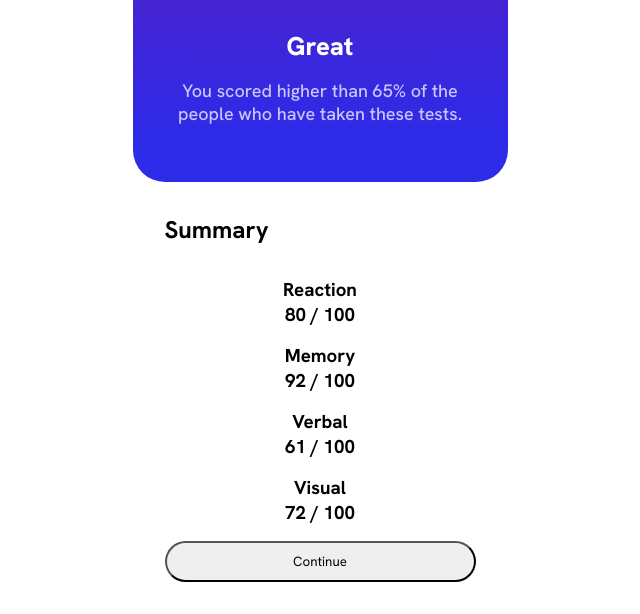
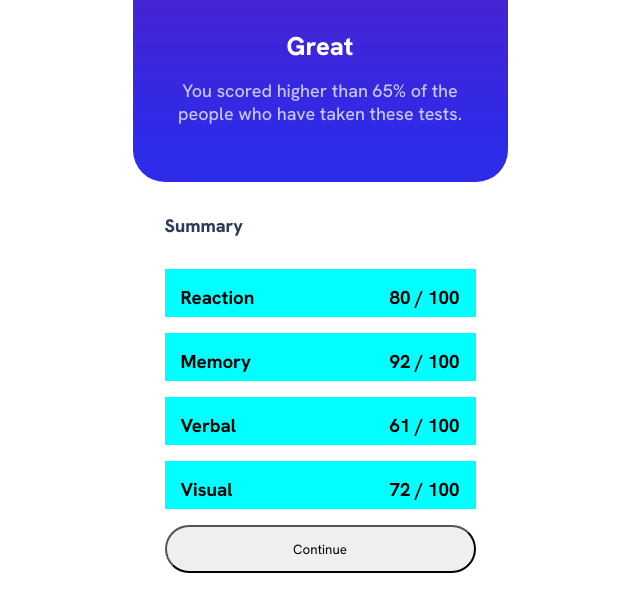
Before and after one commit to matheusfcorocher/results-summary-challenge, a plain HTML site: page index.html in a window 1280 px wide. Shown: the part 250-864 px from the top of the page, without its empty margins (320-960 px from the left). Drawn offline with Linux system fonts and the light colour scheme.

Commit message:
feat: add style for summary-card and summary-title

```diff
--- a/index.css
+++ b/index.css
@@ -101,6 +101,7 @@ body {
     border-radius: 5rem;
     background: var(--violet-blue);
     margin-bottom: var(--space-large);
+
     display: flex;
     flex-direction: column;
     align-items: center;
@@ -144,11 +145,22 @@ body {
 
 .summary-title {
     text-align: left;
+    font-size: var(--font-size-small);
+    font-weight: var(--font-weight-large);
+    color: var(--dark-gray-blue);
     margin-bottom: var(--space-large);
 }
 
 .summary-card {
+    width: calc(var(--mobile-screen) - 4rem);
+    height: 3rem;
+    padding: 1rem;
     margin-bottom: var(--space-medium);
+    background-color: aqua;
+
+    display: flex;
+    flex-direction: row;
+    justify-content: space-between;
 }
 
 .summary-button {
```
